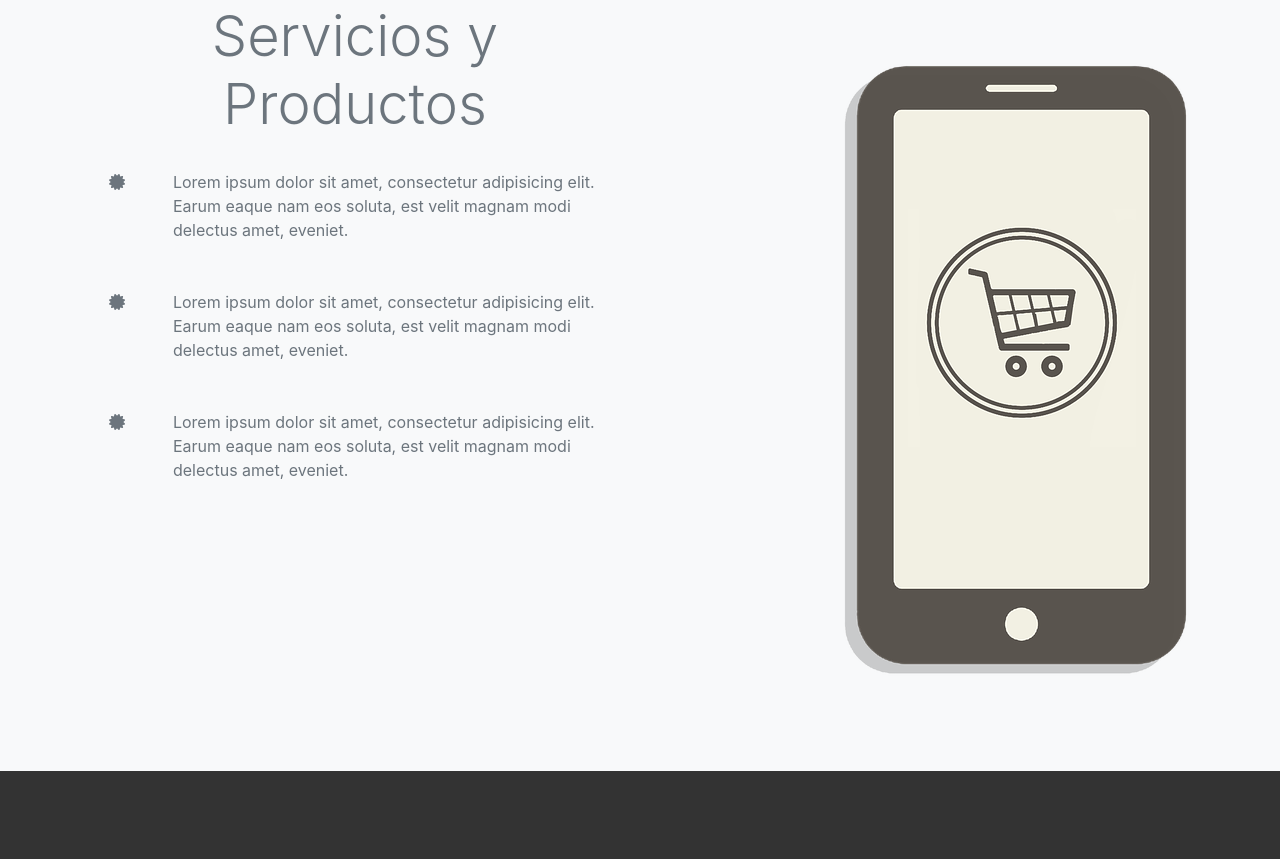
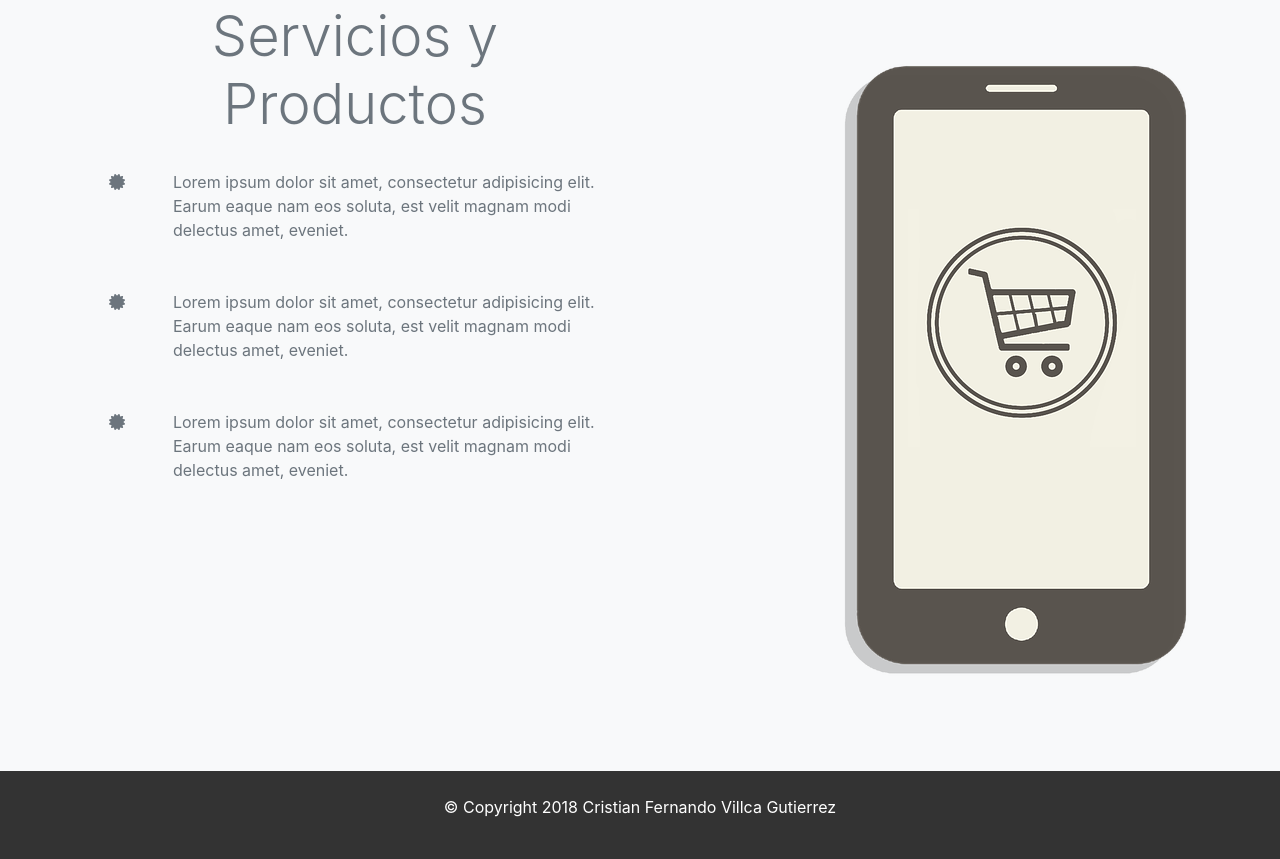
Before and after one commit to crisdux/landing-page-fatz-web-2, a plain HTML site: page index.html in a window 1280 px wide. Shown: the part 2101-2960 px from the top of the page. Before the commit the page ends 2872 px from the top, so only its background shows below. Drawn offline with nearby package versions, Linux system fonts and the light colour scheme.

Commit message:
footer acabado

```diff
--- a/index.html
+++ b/index.html
@@ -230,6 +230,15 @@
 </section>
 
 
+<footer class="container">
+   <div class="row">
+      <div class="col-md-12">
+         <div class="p-4">
+            <p class="text-center"> &copy; Copyright 2018 Cristian Fernando Villca Gutierrez </p>
+         </div>
+      </div>
+   </div>
+</footer>
 
 
    <script src="https://code.jquery.com/jquery-3.3.1.slim.min.js" integrity="sha384-q8i/X+965DzO0rT7abK41JStQIAqVgRVzpbzo5smXKp4YfRvH+8abtTE1Pi6jizo"
```
